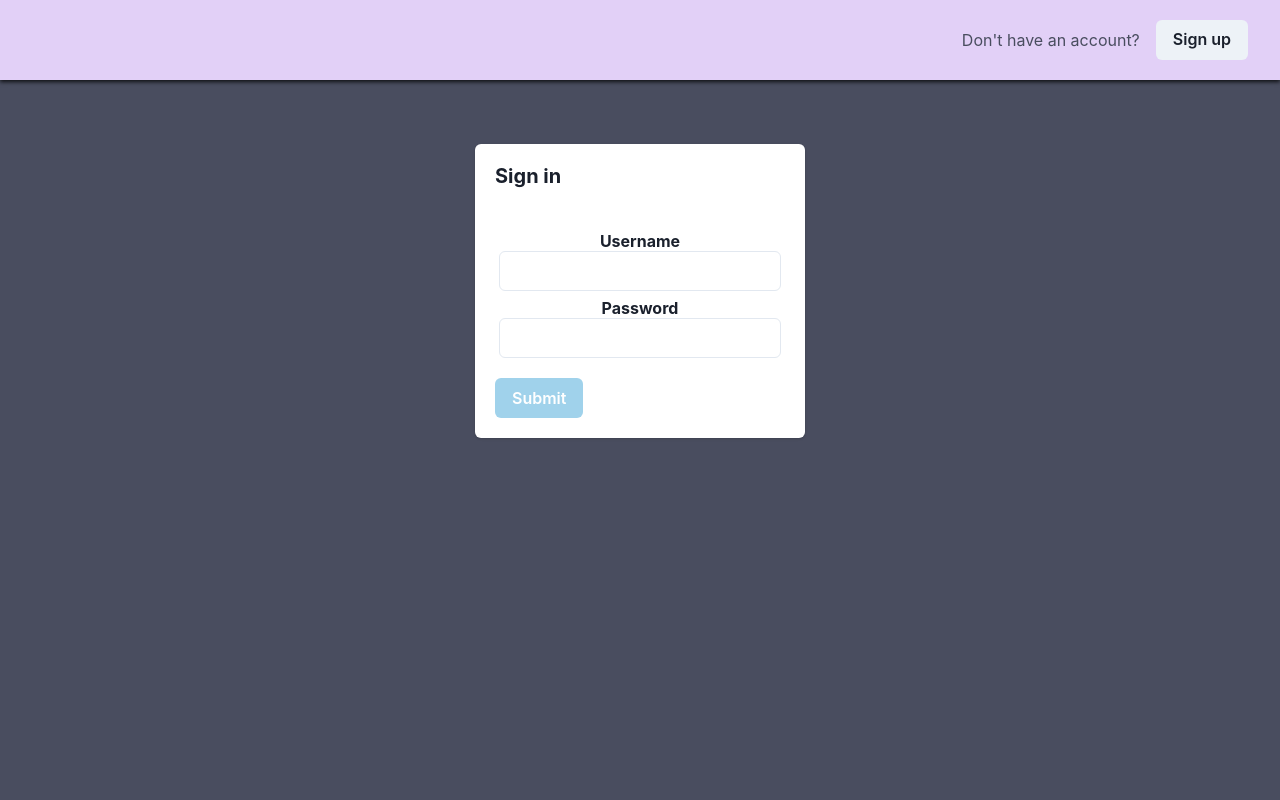
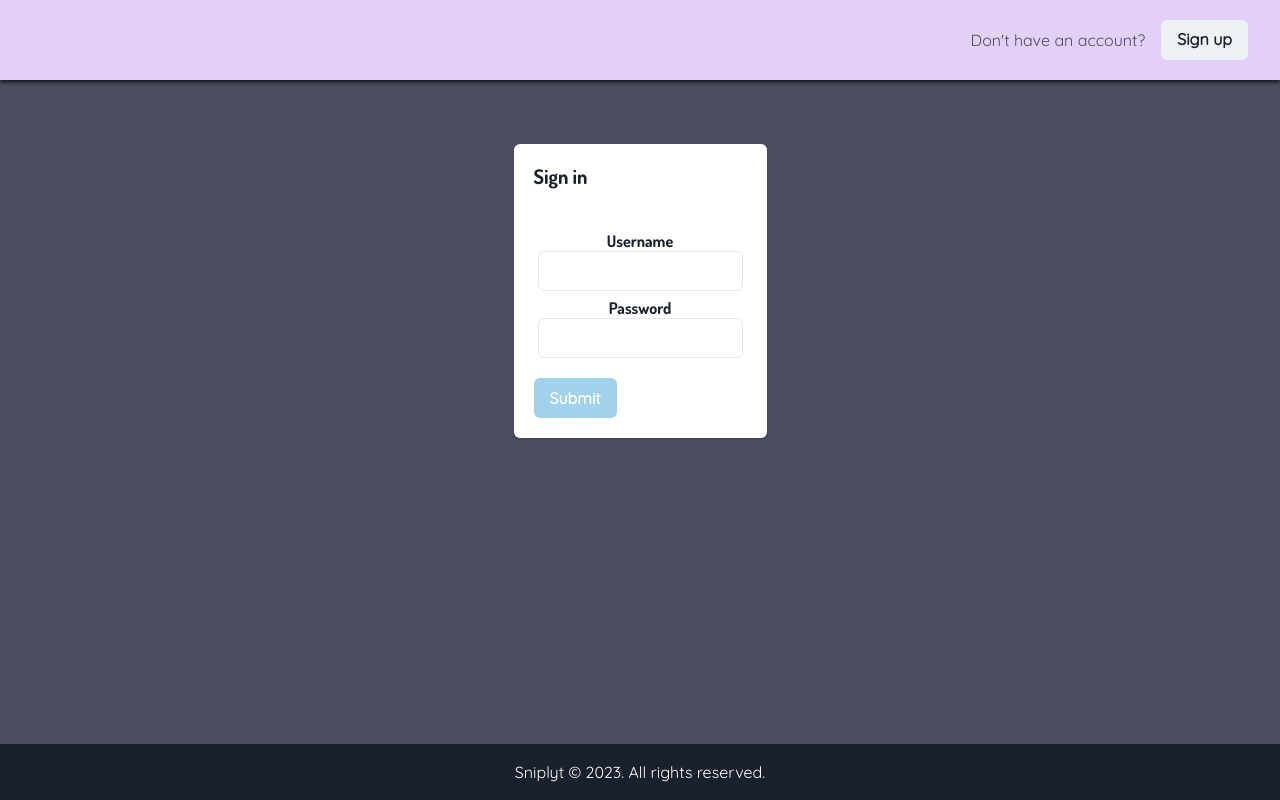
Before and after one commit to MichaelaLodnanova/Analytical-link-shortener, a React (Vite) app in the folder apps/frontend/: page /login in a window 1280 px wide. Shown: the top 800 px of the page. Built offline with nearby package versions, Linux system fonts and the light colour scheme.

Commit message:
feat: added fonts

```diff
--- a/apps/frontend/src/App.tsx
+++ b/apps/frontend/src/App.tsx
@@ -1,6 +1,7 @@
 import { Router } from './router';
 import { QueryClient } from 'react-query';
 import { QueryClientProvider } from 'react-query';
+import './index.css';
 const queryClient = new QueryClient();
 function App() {
   return (
--- a/apps/frontend/src/common/footer/Footer.tsx
+++ b/apps/frontend/src/common/footer/Footer.tsx
@@ -3,13 +3,17 @@ import { Box, Text } from '@chakra-ui/react';
 export function Footer() {
   return (
     <Box
-      backgroundColor="primary.600"
-      paddingX={'10'}
-      paddingY={'5'}
-      display={'flex'}
-      justifyContent={'center'}
+      backgroundColor="gray.800"
+      paddingY="4"
+      display="flex"
+      justifyContent="center"
+      color="white"
+      position="fixed"
+      bottom="0"
+      left="0"
+      width="100%"
     >
-      <Text>Michalka</Text>
+      <Text>Sniplyt &copy; 2023. All rights reserved.</Text>
     </Box>
   );
 }
--- a/apps/frontend/src/index.css
+++ b/apps/frontend/src/index.css
@@ -1,69 +1 @@
-:root {
-  font-family: Inter, system-ui, Avenir, Helvetica, Arial, sans-serif;
-  line-height: 1.5;
-  font-weight: 400;
-
-  color-scheme: light dark;
-  color: rgba(255, 255, 255, 0.87);
-  background-color: #242424;
-
-  font-synthesis: none;
-  text-rendering: optimizeLegibility;
-  -webkit-font-smoothing: antialiased;
-  -moz-osx-font-smoothing: grayscale;
-  -webkit-text-size-adjust: 100%;
-}
-
-a {
-  font-weight: 500;
-  color: #646cff;
-  text-decoration: inherit;
-}
-a:hover {
-  color: #535bf2;
-}
-
-body {
-  margin: 0;
-  display: flex;
-  place-items: center;
-  min-width: 320px;
-  min-height: 100vh;
-}
-
-h1 {
-  font-size: 3.2em;
-  line-height: 1.1;
-}
-
-button {
-  border-radius: 8px;
-  border: 1px solid transparent;
-  padding: 0.6em 1.2em;
-  font-size: 1em;
-  font-weight: 500;
-  font-family: inherit;
-  background-color: #1a1a1a;
-  cursor: pointer;
-  transition: border-color 0.25s;
-}
-button:hover {
-  border-color: #646cff;
-}
-button:focus,
-button:focus-visible {
-  outline: 4px auto -webkit-focus-ring-color;
-}
-
-@media (prefers-color-scheme: light) {
-  :root {
-    color: #213547;
-    background-color: #ffffff;
-  }
-  a:hover {
-    color: #747bff;
-  }
-  button {
-    background-color: #f9f9f9;
-  }
-}
+@import url('https://fonts.googleapis.com/css2?family=Dosis:wght@200;300;400;500;600;700;800&family=Quicksand&display=swap');
--- a/apps/frontend/src/main.tsx
+++ b/apps/frontend/src/main.tsx
@@ -6,6 +6,10 @@ import ReactDOM from 'react-dom/client';
 
 import App from './App.tsx';
 const theme = extendTheme({
+  fonts: {
+    heading: `'Dosis', sans-serif`,
+    body: `'Quicksand', sans-serif`,
+  },
   colors: {
     primary: {
       main: '#d0bdf4',
```
